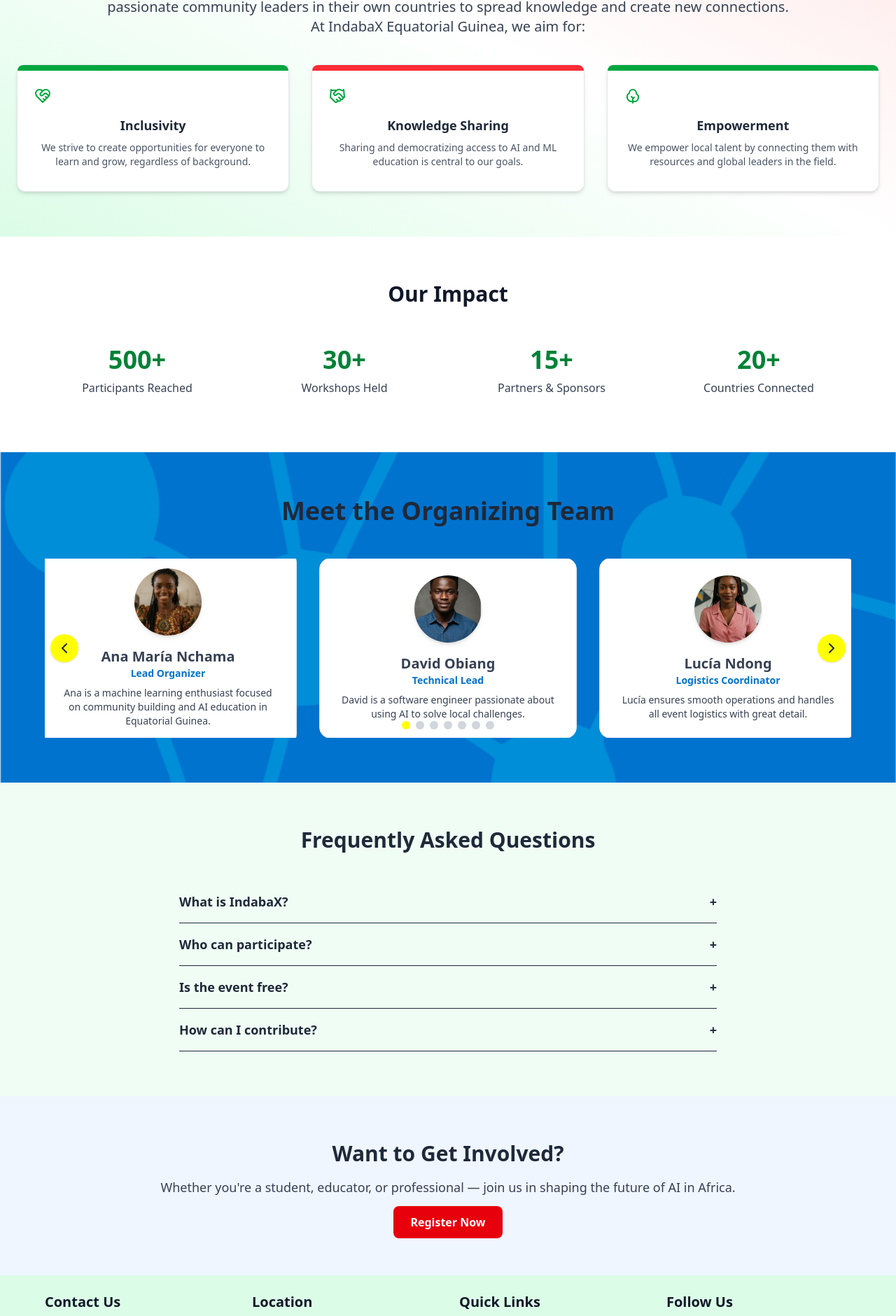
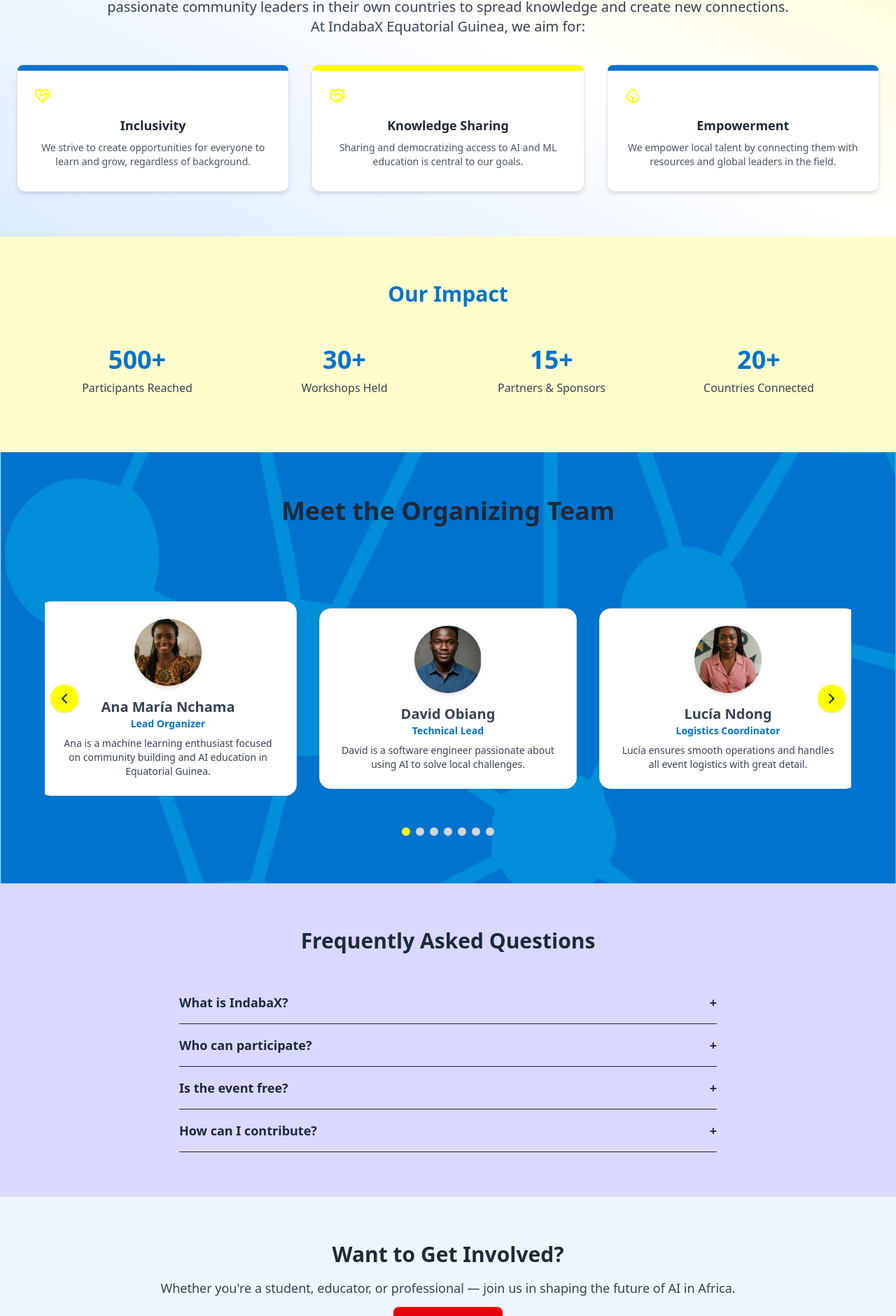
Before and after one commit to NeoPhetoane/IndabaX_Equatorial_Guinea, a React (Vite) app: page /about in a window 1280 px wide. Shown: the part 716-2596 px from the top of the page at 70% size. Built offline with nearby package versions, Linux system fonts and the light colour scheme.

Commit message:
Client briefing colors.

```diff
--- a/src/components/Carousel.jsx
+++ b/src/components/Carousel.jsx
@@ -61,7 +61,7 @@
   const cardWidth = `${100 / visibleCount}%`;
 
   return (
-    <div className="relative w-full h-64 overflow-hidden">
+    <div className="relative w-full h-100 overflow-hidden">
       <div className="w-full h-full flex items-center justify-center gap-4">
         {getVisibleCards().map((card, idx) => (
           <div
@@ -95,7 +95,7 @@
       )}
 
       {/* Pagination Dots */}
-      <div className="absolute bottom-3 left-1/2 -translate-x-1/2 flex gap-2">
+      <div className="absolute bottom-1 left-1/2 -translate-x-1/2 flex gap-2">
         {cards.map((_, idx) => (
           <button
             key={idx}
--- a/src/components/FAQ.jsx
+++ b/src/components/FAQ.jsx
@@ -18,7 +18,7 @@
 
 const FAQ = () => {
   return (
-    <section className="bg-green-50 py-16 px-6">
+    <section className="bg-pastel-blue py-16 px-6">
       <h2 className="text-3xl font-bold text-center mb-10">
         Frequently Asked Questions
       </h2>
--- a/src/components/Sponsors.jsx
+++ b/src/components/Sponsors.jsx
@@ -27,7 +27,7 @@
   ];
 
   return (
-    <section className="bg-white py-16 px-4 sm:px-6 lg:px-8">
+    <section className="bg-true-yellow py-16 px-4 sm:px-6 lg:px-8">
       <div className="max-w-6xl mx-auto text-center">
         <h2 className="text-3xl font-bold text-gray-800 mb-4">
           Our Sponsors & Partners
@@ -41,7 +41,7 @@
             {[...sponsors, ...sponsors].map((sponsor, index) => (
               <div
                 key={index}
-                className="bg-gray-50 border border-gray-200 p-4 rounded-lg shadow-sm hover:shadow-md transition"
+                className="bg-gray-50 border border-blue p-4 rounded-lg shadow-sm hover:shadow-md transition"
               >
                 <img
                   src={sponsor.logo}
--- a/src/components/Statistics.jsx
+++ b/src/components/Statistics.jsx
@@ -48,7 +48,7 @@
   }, [target]);
   return (
     <div ref={containerRef} className="text-center p-4">
-      <div className="text-4xl font-bold text-green-700">{count}+</div>
+      <div className="text-4xl font-bold text-true-blue">{count}+</div>
       <p className="text-gray-700 mt-2">{label}</p>
     </div>
   );
@@ -56,8 +56,8 @@
 
 const Statistics = () => {
   return (
-    <section className="bg-white py-16 px-6 text-center">
-      <h2 className="text-3xl font-bold text-gray-900 mb-10">Our Impact</h2>
+    <section className="bg-yellow py-16 px-6 text-center">
+      <h2 className="text-3xl font-bold text-true-blue mb-10">Our Impact</h2>
       <div className="grid grid-cols-2 md:grid-cols-4 gap-8 max-w-6xl mx-auto">
         <Counter target={500} label="Participants Reached" />
         <Counter target={30} label="Workshops Held" />
--- a/src/components/Testimonials.jsx
+++ b/src/components/Testimonials.jsx
@@ -52,7 +52,7 @@
       key={index}
       className="bg-white max-w-xs w-full p-6 rounded-xl shadow-lg hover:shadow-xl transition duration-300 flex flex-col items-center text-center"
     >
-      <div className="text-5xl text-green-500 mb-4">“</div>
+      <div className="text-5xl text-true-blue mb-4">“</div>
 
       <p className="italic text-gray-700 mb-4">"{t.quote}"</p>
 
--- a/src/components/UpcomingEvents.jsx
+++ b/src/components/UpcomingEvents.jsx
@@ -52,7 +52,7 @@
 
 export default function UpcomingEvents() {
   return (
-    <section className="py-20 px-6">
+    <section className="py-20 px-6 bg-blue-150">
       <div className="max-w-6xl mx-auto text-center">
         <h2 className="text-3xl font-extrabold mb-6 text-gray-800">
           Upcoming Events
@@ -70,7 +70,7 @@
               style={{
                 backgroundImage: `url(${event.image})`,
                 backgroundBlendMode: "overlay",
-                backgroundColor: "rgba(0,0,0,0.6)",
+                backgroundColor: "rgba(0, 0, 0, 0.6)",
               }}
             >
               <div
--- a/src/index.css
+++ b/src/index.css
@@ -59,7 +59,7 @@
   color: var(--color-primary);
 }
 
-.text-yellow {
+.text-true-yellow {
   color: var(--color-secondary);
 }
 
@@ -67,6 +67,10 @@
   color: var(--color-primary);
 }
 
+.hover\:text-yellow:hover {
+  color: var(--color-accent);
+}
+
 .border-blue {
   border-color: var(--color-primary);
 }
--- a/src/pages/About.jsx
+++ b/src/pages/About.jsx
@@ -15,7 +15,7 @@
       </section>
 
       {/* Mission Section */}
-      <section className="relative bg-gradient-to-tr from-green-100 via-white to-red-100 py-16 px-6 overflow-hidden text-center">
+      <section className="relative bg-gradient-to-tr from-blue-100 via-white to-yellow-100 py-16 px-6 overflow-hidden text-center">
         {/* <img
           src="/nopicture.jpg"
           // alt="AI Chip"
@@ -55,9 +55,9 @@
         <div className="grid grid-cols-1 sm:grid-cols-2 md:grid-cols-3 gap-8">
           {/* Card 1 */}
           <div className="relative bg-white border border-gray-200 rounded-xl shadow-md px-6 py-8 hover:shadow-lg transition duration-300">
-            <div className="absolute top-0 left-0 w-full h-2 bg-green-600 rounded-t-xl" />
+            <div className="absolute top-0 left-0 w-full h-2 bg-true-blue rounded-t-xl" />
             <div className="mb-4">
-              <HeartHandshake className="text-green-600 items-center" />
+              <HeartHandshake className="text-true-yellow items-center" />
             </div>
             <h3 className="text-lg font-semibold text-gray-800 mb-2">
               Inclusivity
@@ -70,9 +70,9 @@
 
           {/* Card 2 */}
           <div className="relative bg-white border border-gray-200 rounded-xl shadow-md px-6 py-8 hover:shadow-lg transition duration-300">
-            <div className="absolute top-0 left-0 w-full h-2 bg-red-500 rounded-t-xl" />
+            <div className="absolute top-0 left-0 w-full h-2 bg-true-yellow rounded-t-xl" />
             <div className="mb-4">
-              <HandshakeIcon className="text-green-600 items-center" />
+              <HandshakeIcon className="text-true-yellow items-center" />
             </div>
             <h3 className="text-lg font-semibold text-gray-800 mb-2">
               Knowledge Sharing
@@ -85,9 +85,9 @@
 
           {/* Card 3 */}
           <div className="relative bg-white border border-gray-200 rounded-xl shadow-md px-6 py-8 hover:shadow-lg transition duration-300">
-            <div className="absolute top-0 left-0 w-full h-2 bg-green-600 rounded-t-xl" />
+            <div className="absolute top-0 left-0 w-full h-2 bg-true-blue rounded-t-xl" />
             <div className="mb-4">
-              <LucideShrub className="text-green-600 items-center" />
+              <LucideShrub className="text-true-yellow items-center" />
             </div>
             <h3 className="text-lg font-semibold text-gray-800 mb-2">
               Empowerment
--- a/src/pages/Home.jsx
+++ b/src/pages/Home.jsx
@@ -83,8 +83,10 @@
 
           <p className="mt-12 text-lg font-medium text-gray-800">
             So what are you waiting for?{" "}
-            <span className="text-yellow font-bold">Mark your calendar</span>,
-            grab your spot, and come join the AI movement!
+            <span className="text-true-yellow font-bold">
+              Mark your calendar
+            </span>
+            , grab your spot, and come join the AI movement!
           </p>
         </div>
       </section>
```
Also changed, not shown: src/components/Footer.jsx (+6 -6 lines).
